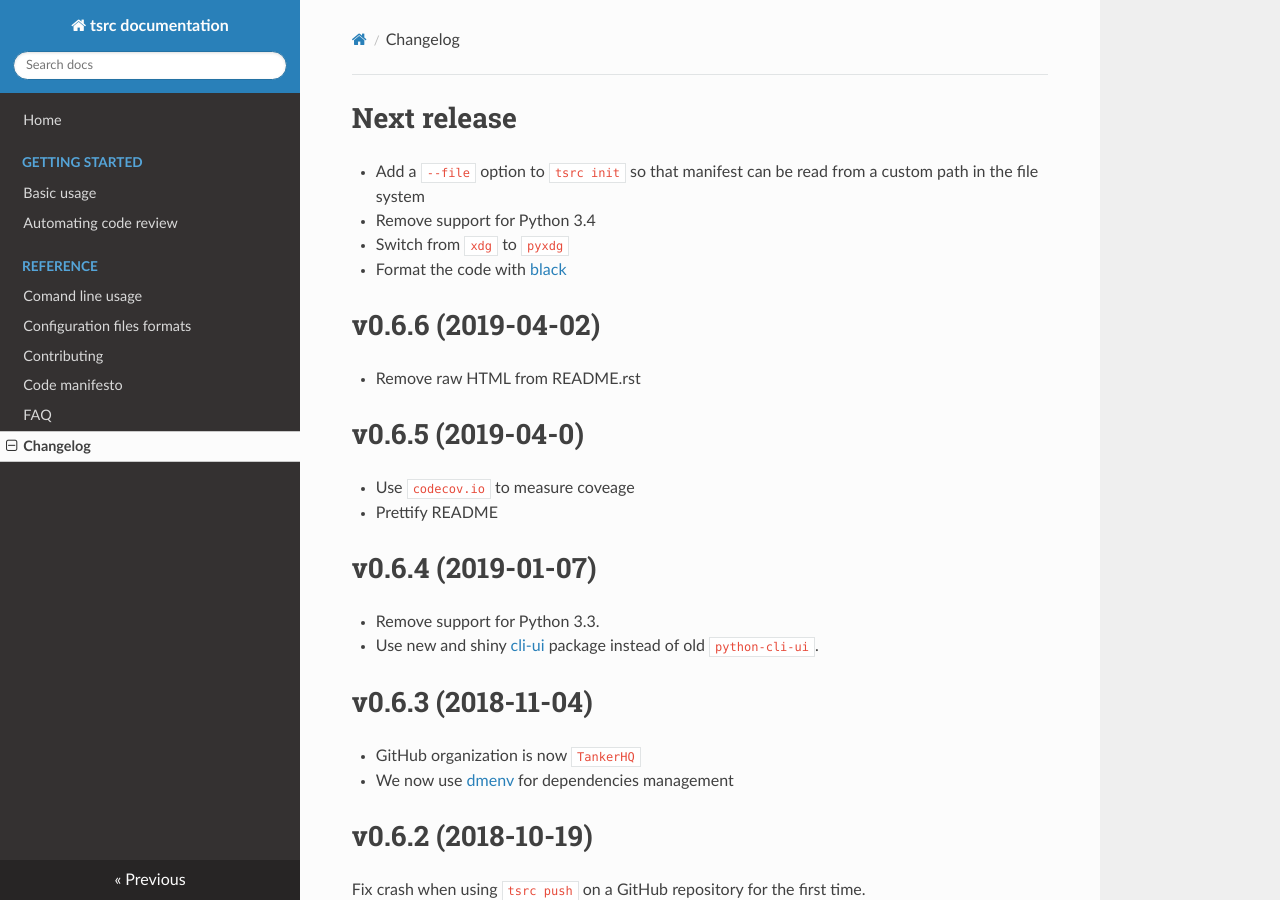
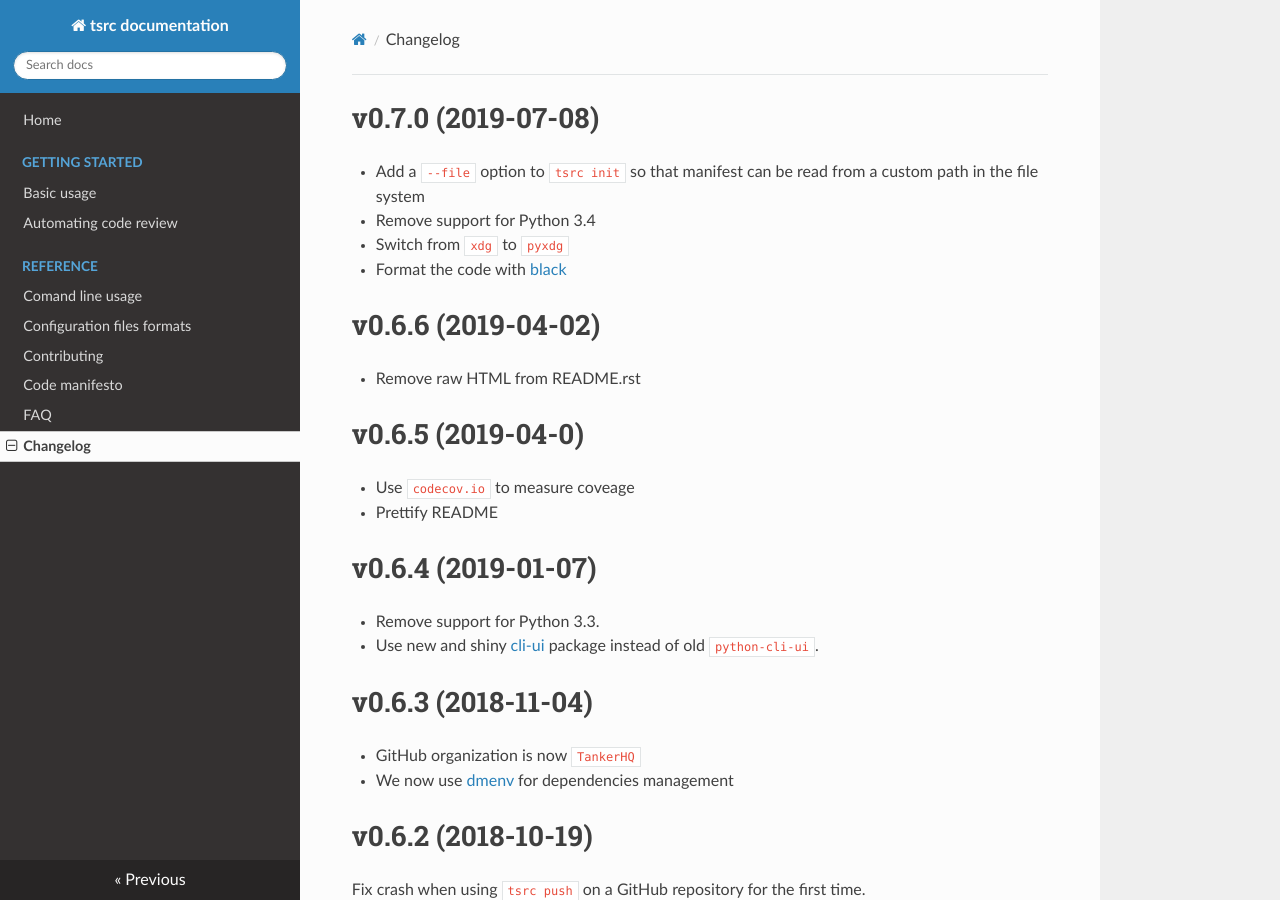
Before and after one commit to your-tools/tsrc, an MkDocs documentation site: the page built from docs/changelog.md, in a window 1280 px wide and 900 px high. Built offline with MkDocs 1.6.1, drawn with Linux system fonts in a browser that asks for light colours; nearby versions of some CDN libraries.

Commit message:
Next release is 0.7.0

```diff
--- a/docs/changelog.md
+++ b/docs/changelog.md
@@ -1,4 +1,4 @@
-# Next release
+# v0.7.0 (2019-07-08)
 
 * Add a `--file` option to `tsrc init` so that manifest can be read from
   a custom path in the file system
```
